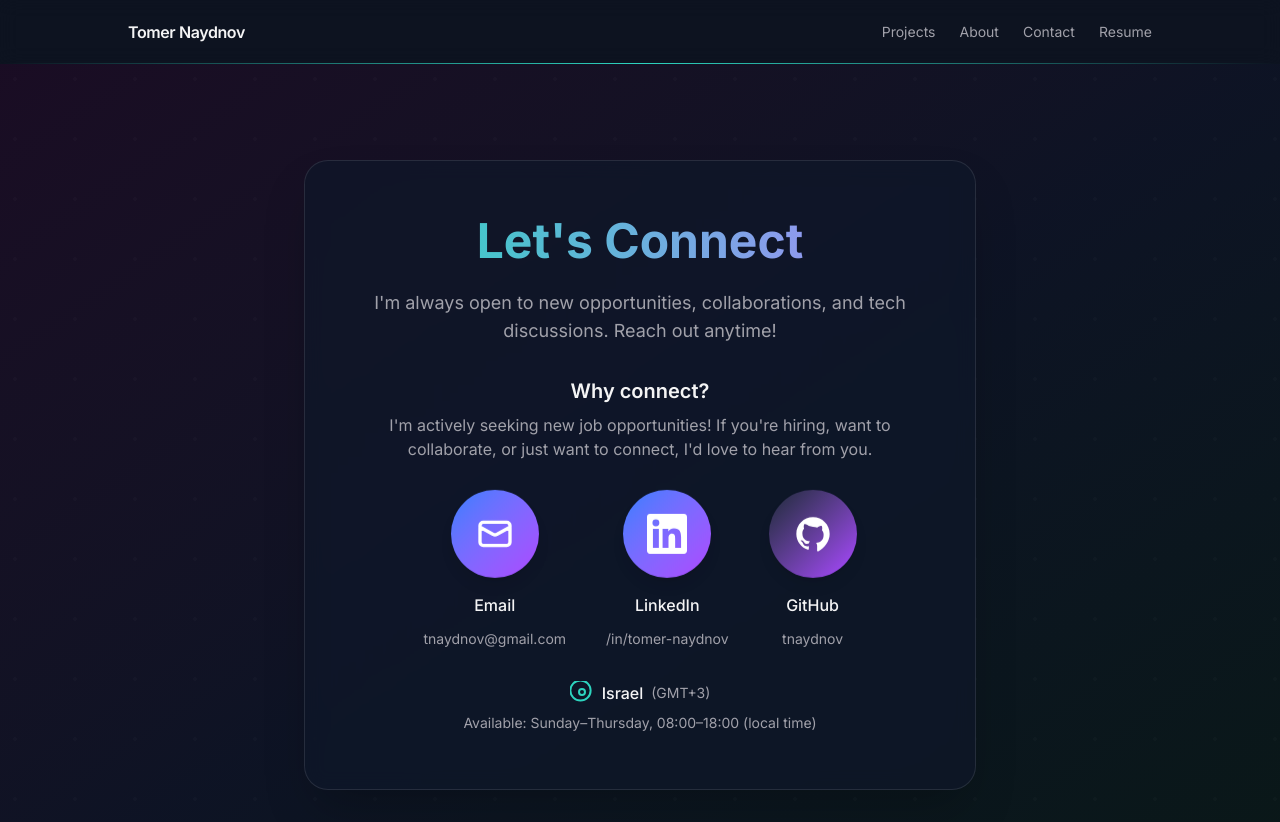
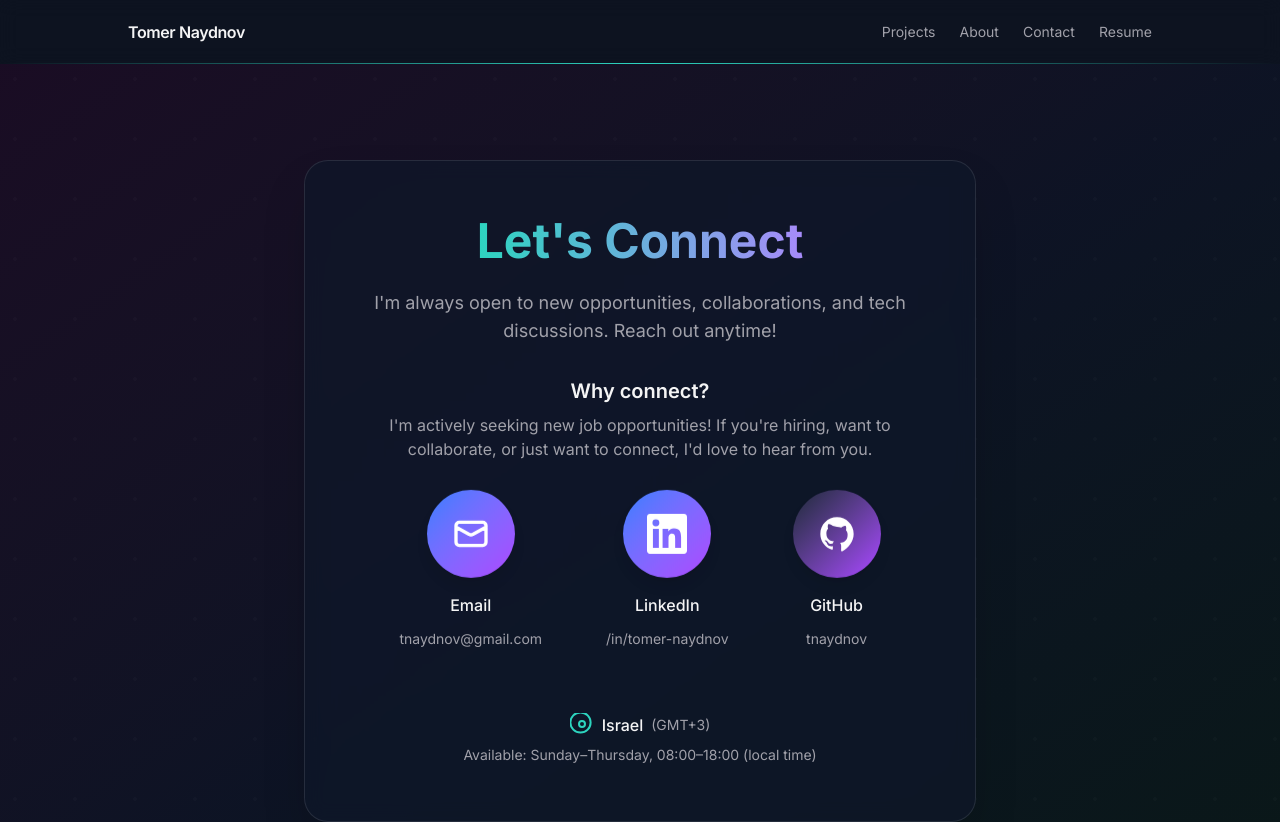
Before and after one commit to tnaydnov/Portfolio, a Next.js app: page /contact in a window 1280 px wide. Shown: the top 822 px of the page. Built offline with nearby package versions, Linux system fonts and the light colour scheme.

Commit message:
contact page align

```diff
--- a/src/app/contact/page.tsx
+++ b/src/app/contact/page.tsx
@@ -15,15 +15,15 @@ export default function ContactPage() {
           }}></div>
         </div>
         <section className="px-6 md:px-10 lg:px-16 py-24 flex flex-col items-center justify-center min-h-[80vh]">
-          <div className="max-w-2xl w-full mx-auto text-center relative z-10">
-            <div className="glass-card p-10 md:p-14 rounded-3xl shadow-2xl backdrop-blur-lg bg-white/10 border border-[var(--border)] mb-10 animate-fade-in">
+          <div className="max-w-2xl w-full mx-auto text-center relative z-10 flex items-center justify-center h-full">
+            <div className="glass-card p-10 md:p-14 rounded-3xl shadow-2xl backdrop-blur-lg bg-white/10 border border-[var(--border)] mb-10 animate-fade-in w-full flex flex-col items-center justify-center">
               <h1 className="text-4xl md:text-5xl font-bold gradient-text mb-6">Let&apos;s Connect</h1>
               <p className="text-lg text-[var(--text-secondary)] mb-8">I&apos;m always open to new opportunities, collaborations, and tech discussions. Reach out anytime!</p>
               <div className="mb-8">
                   <h2 className="text-xl font-semibold text-[var(--text-primary)] mb-2">Why connect?</h2>
                   <p className="text-base text-[var(--text-secondary)]">I&apos;m actively seeking new job opportunities! If you&apos;re hiring, want to collaborate, or just want to connect, I&apos;d love to hear from you.</p>
               </div>
-              <div className="flex flex-col md:flex-row items-center justify-center gap-10 mb-8">
+              <div className="flex flex-col md:flex-row items-center justify-center gap-10 md:gap-16 mb-8">
                 {/* Email */}
                 <a href="mailto:tnaydnov@gmail.com" className="group flex flex-col items-center gap-3 hover:scale-110 transition-transform">
                   <div className="bg-gradient-to-br from-blue-500 to-purple-500 rounded-full p-6 shadow-lg group-hover:shadow-[var(--accent-primary)]/40 animate-bounce">
```
